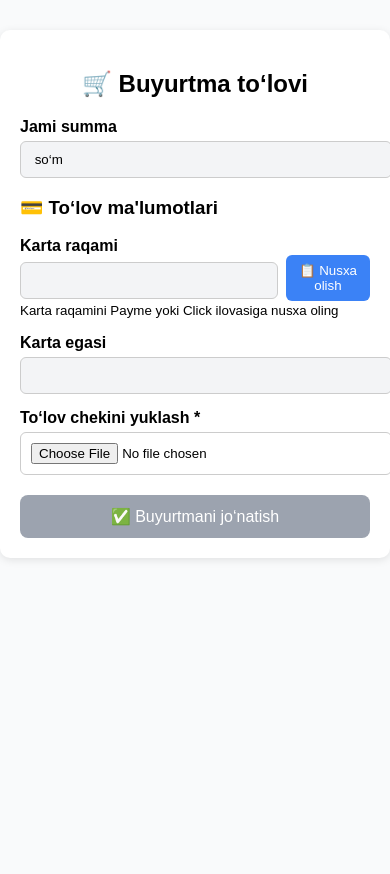
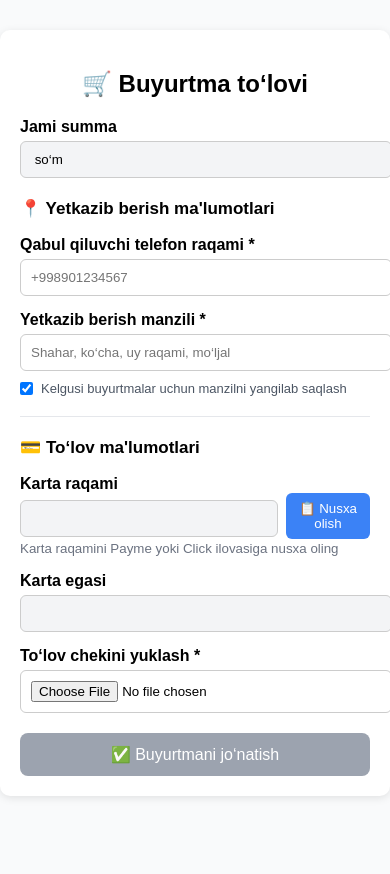
Before and after one commit to Farhodoff/market-platform, a Flask app: template templates/checkout.html in a window 390 px wide. Run offline with Flask 3, Linux system fonts and the light colour scheme; the template is opened without the code that fills it, so the values that code supplies are empty.

Commit message:
feat(checkout): allow editing delivery address and phone on checkout with auto-save option

```diff
--- a/server.py
+++ b/server.py
@@ -370,10 +370,25 @@ def checkout():
         )
 
     if request.method == "POST":
+        delivery_phone = request.form.get("phone", "").strip() or (user["phone"] if user else "")
+        delivery_address = request.form.get("address", "").strip() or (user["address"] if user else "")
+
+        if not delivery_phone or not delivery_address:
+            conn.close()
+            return render_template(
+                "checkout.html",
+                user=user,
+                total=total_price,
+                card_number=PAY_CARD_NUMBER,
+                card_owner=PAY_CARD_OWNER,
+                error=_("❌ Telefon raqami va yetkazib berish manzilini kiritish majburiy!")
+            ), 400
+
         if products_total < 100000:
             conn.close()
             return render_template(
                 "checkout.html",
+                user=user,
                 total=total_price,
                 card_number=PAY_CARD_NUMBER,
                 card_owner=PAY_CARD_OWNER,
@@ -385,6 +400,7 @@ def checkout():
             conn.close()
             return render_template(
                 "checkout.html",
+                user=user,
                 total=total_price,
                 card_number=PAY_CARD_NUMBER,
                 card_owner=PAY_CARD_OWNER,
@@ -395,11 +411,17 @@ def checkout():
             conn.close()
             return render_template(
                 "checkout.html",
+                user=user,
                 total=total_price,
                 card_number=PAY_CARD_NUMBER,
                 card_owner=PAY_CARD_OWNER,
                 error=_("❌ Chek faqat rasm formatida bo‘lishi kerak (.jpg, .png, .webp)!")
             ), 400
+
+        # Foydalanuvchi profilini yangilash (agar belgilangan bo'lsa)
+        if request.form.get("save_address"):
+            conn.execute("UPDATE users SET phone=?, address=? WHERE tg_id=?", (delivery_phone, delivery_address, tg_id))
+            conn.commit()
 
         ext = receipt_file.filename.rsplit(".", 1)[1].lower()
         unique_filename = f"receipt_{uuid.uuid4().hex[:12]}.{ext}"
@@ -410,8 +432,8 @@ def checkout():
         order_id = db.add_order(
             tg_id=tg_id,
             name=user["name"],
-            phone=user["phone"],
-            address=user["address"],
+            phone=delivery_phone,
+            address=delivery_address,
             total_price=total_price,
             receipt=unique_filename,
             status="Kutilmoqda"
@@ -434,13 +456,15 @@ def checkout():
             message = (
                 f"🛒 Уважаемый {user['name']}, ваш заказ принят!\n\n"
                 f"📦 Общая сумма: {total_price} сум\n"
-                f"📍 Адрес: {user['address']}"
+                f"📍 Адрес доставки: {delivery_address}\n"
+                f"📞 Телефон: {delivery_phone}"
             )
         else:
             message = (
                 f"🛒 Hurmatli {user['name']}, buyurtmangiz qabul qilindi!\n\n"
                 f"📦 Jami summa: {total_price} so‘m\n"
-                f"📍 Manzil: {user['address']}"
+                f"📍 Yetkazish manzili: {delivery_address}\n"
+                f"📞 Telefon: {delivery_phone}"
             )
 
         try:
@@ -452,8 +476,8 @@ def checkout():
         order_info = {
             "id": order_id,
             "name": user["name"],
-            "phone": user["phone"],
-            "address": user["address"],
+            "phone": delivery_phone,
+            "address": delivery_address,
             "total_price": total_price,
             "status": "Kutilmoqda"
         }
@@ -468,6 +492,7 @@ def checkout():
     conn.close()
     return render_template(
         "checkout.html",
+        user=user,
         total=total_price,
         card_number=PAY_CARD_NUMBER,
         card_owner=PAY_CARD_OWNER
--- a/templates/checkout.html
+++ b/templates/checkout.html
@@ -31,24 +31,42 @@
         <label>{{ _("Jami summa") }}</label>
         <input type="text" class="readonly" value="{{ total }} {{ _('so‘m') }}" readonly>
 
+        <!-- Yetkazib berish ma'lumotlari -->
+        <form action="{{ url_for('checkout') }}" method="post" enctype="multipart/form-data" id="checkout-form">
+            <input type="hidden" name="tg_id" value="{{ session.get('tg_id') }}">
+
+            <h3 style="margin-top: 20px; font-size: 17px;">📍 {{ _("Yetkazib berish ma'lumotlari") }}</h3>
+
+            <label>{{ _("Qabul qiluvchi telefon raqami *") }}</label>
+            <input type="text" name="phone" value="{{ user['phone'] if user and user['phone'] else '' }}" placeholder="+998901234567" required>
+
+            <label>{{ _("Yetkazib berish manzili *") }}</label>
+            <input type="text" name="address" value="{{ user['address'] if user and user['address'] else '' }}" placeholder="{{ _('Shahar, ko‘cha, uy raqami, mo‘ljal') }}" required>
+
+            <div style="margin-top: 10px; display: flex; align-items: center; gap: 8px;">
+                <input type="checkbox" name="save_address" id="save_address" value="1" checked style="width: auto; margin: 0;">
+                <label for="save_address" style="margin: 0; font-weight: normal; font-size: 13px; color: #4b5563; cursor: pointer;">
+                    {{ _("Kelgusi buyurtmalar uchun manzilni yangilab saqlash") }}
+                </label>
+            </div>
+
+            <hr style="border: 0; border-top: 1px solid #e5e7eb; margin: 20px 0;">
+
             <!-- To‘lov ma'lumotlari -->
-        <h3>💳 {{ _("To‘lov ma'lumotlari") }}</h3>
+            <h3 style="font-size: 17px;">💳 {{ _("To‘lov ma'lumotlari") }}</h3>
 
             <label>{{ _("Karta raqami") }}</label>
             <div style="display:flex; align-items:center;">
                 <input type="text" id="card-number" class="readonly" value="{{ card_number }}" readonly>
                 <button type="button" class="copy-btn" onclick="copyCard()">📋 {{ _('Nusxa olish') }}</button>
             </div>
-        <small>{{ _("Karta raqamini Payme yoki Click ilovasiga nusxa oling") }}</small>
+            <small style="color: #6b7280;">{{ _("Karta raqamini Payme yoki Click ilovasiga nusxa oling") }}</small>
 
             <label>{{ _("Karta egasi") }}</label>
             <input type="text" class="readonly" value="{{ card_owner }}" readonly>
 
             <!-- To‘lov cheki -->
-        <form action="{{ url_for('checkout') }}" method="post" enctype="multipart/form-data" id="checkout-form">
-            <input type="hidden" name="tg_id" value="{{ session.get('tg_id') }}">
-
-            <label>{{ _("To‘lov chekini yuklash *") }}</label>
+            <label style="margin-top: 15px;">{{ _("To‘lov chekini yuklash *") }}</label>
             <input type="file" name="receipt" id="receipt-input" accept="image/*" required>
 
             <button type="submit" id="submit-btn" class="submit-btn" disabled>✅ {{ _("Buyurtmani jo‘natish") }}</button>
```
Lines whose indentation alone changed are shown as unchanged.
